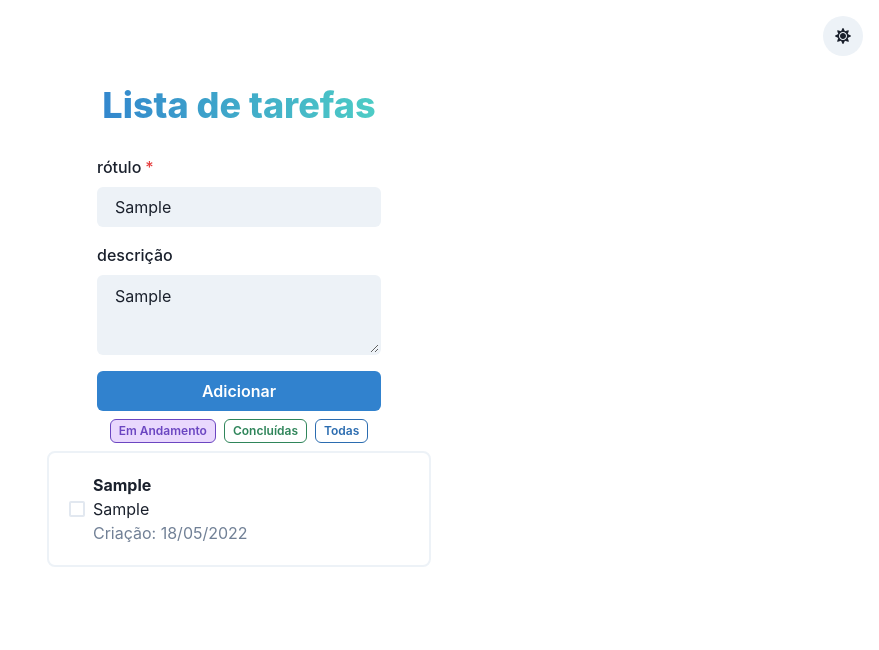
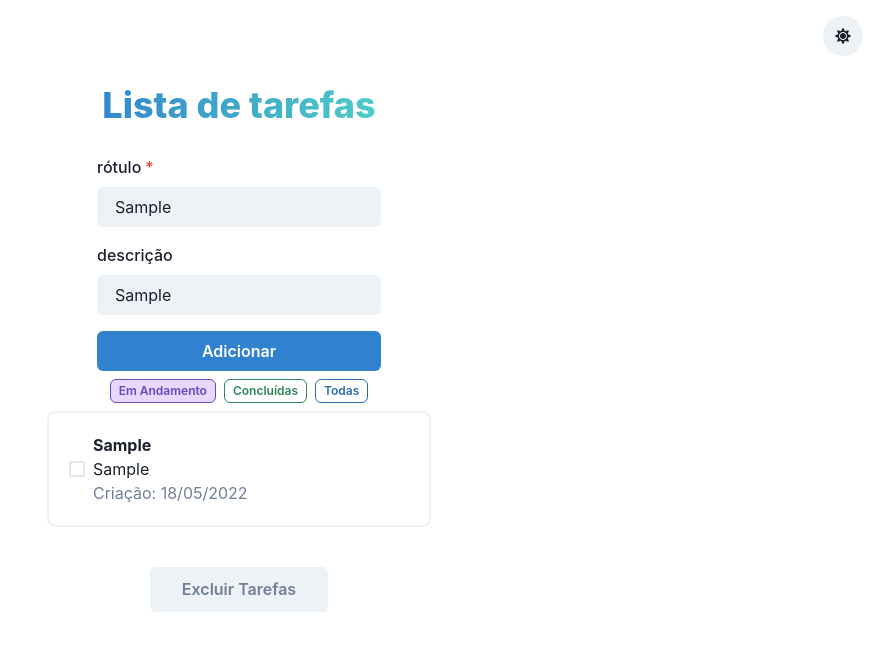
Before and after one commit to pedrolucazx/redux-todo, a React (Vite) app: page / in a window 1280 px wide. Both pictures are taken after typing "Sample", "Sample" into the empty fields and a click on the button "Adicionar". Shown: the top 650 px of the page, without its empty margins (401-1280 px from the left). Built offline with nearby package versions, Linux system fonts and the light colour scheme; a web font is replaced by a local one.

Commit message:
feat: delete all tasks

```diff
--- a/src/components/Form.tsx
+++ b/src/components/Form.tsx
@@ -55,7 +55,7 @@ export function Form() {
 
       <FormControl mt={4}>
         <FormLabel htmlFor="descrição">descrição</FormLabel>
-        <Textarea
+        <Input
           variant="filled"
           placeholder="Digite a descrição"
           value={description}
--- a/src/components/TaskList.tsx
+++ b/src/components/TaskList.tsx
@@ -14,6 +14,7 @@ import { Form } from "./Form";
 import { useDispatch, useSelector } from "react-redux";
 import { updateTable } from "../redux/TableSlice";
 import { toggleComplete } from "../redux/taskSlice";
+import { BtnDeleteAll } from "./buttons/BtnDeleteAll";
 
 export function TaskList() {
   const dispatch = useDispatch();
@@ -141,6 +142,10 @@ export function TaskList() {
       >
         {filterTasks().map(myTask)}
       </VStack>
+
+      <Flex>
+        <BtnDeleteAll />
+      </Flex>
     </>
   );
 }
--- /dev/null
+++ b/src/components/buttons/BtnDeleteAll.tsx
@@ -0,0 +1,49 @@
+import {
+  Button,
+  Modal,
+  ModalOverlay,
+  ModalContent,
+  ModalHeader,
+  ModalFooter,
+  ModalBody,
+  useDisclosure,
+} from "@chakra-ui/react";
+import { useDispatch } from "react-redux";
+import { deleteAllTasks } from "../../redux/taskSlice";
+
+export function BtnDeleteAll() {
+  const { isOpen, onOpen, onClose } = useDisclosure();
+  const dispatch = useDispatch();
+
+  return (
+    <>
+      <Button
+        colorScheme="gray"
+        px="8"
+        h="45"
+        color="gray.500"
+        mt="8"
+        onClick={onOpen}
+      >
+        Excluir Tarefas
+      </Button>
+      <Modal isCentered isOpen={isOpen} onClose={onClose}>
+        <ModalOverlay />
+        <ModalContent w="90%">
+          <ModalHeader>Confirma a exclusão de todas as tarefas?</ModalHeader>
+          <ModalFooter>
+            <Button mr={3} onClick={onClose}>
+              Não
+            </Button>
+            <Button
+              colorScheme="blue"
+              onClick={() => dispatch(deleteAllTasks())}
+            >
+              Sim
+            </Button>
+          </ModalFooter>
+        </ModalContent>
+      </Modal>
+    </>
+  );
+}
--- /dev/null
+++ b/src/components/buttons/BtnDeleteOne.tsx
@@ -0,0 +1,3 @@
+export function BtnDeleteOne() {
+  return <div>BtnDeleteOne</div>;
+}
--- /dev/null
+++ b/src/components/buttons/BtnUpdate.tsx
@@ -0,0 +1,3 @@
+export function BtnUpdate() {
+  return <div>BtnUpdate</div>;
+}
--- a/src/models/Task.ts
+++ b/src/models/Task.ts
@@ -14,3 +14,7 @@ export interface IState {
     tasks: ITasks;
   };
 }
+
+export interface IBtn {
+  task: ITask;
+}
--- a/src/redux/taskSlice.ts
+++ b/src/redux/taskSlice.ts
@@ -21,6 +21,10 @@ const taskSlice = createSlice({
       state.tasks.push(task);
     },
 
+    deleteAllTasks: (state) => {
+      state.tasks = [];
+    },
+
     toggleComplete: (state, action: PayloadAction<ITask>) => {
       state.tasks = state.tasks.map((task) =>
         task.id === action.payload.id
@@ -31,5 +35,5 @@ const taskSlice = createSlice({
   },
 });
 
-export const { addTask, toggleComplete } = taskSlice.actions;
+export const { addTask, toggleComplete, deleteAllTasks } = taskSlice.actions;
 export default taskSlice.reducer;
```
